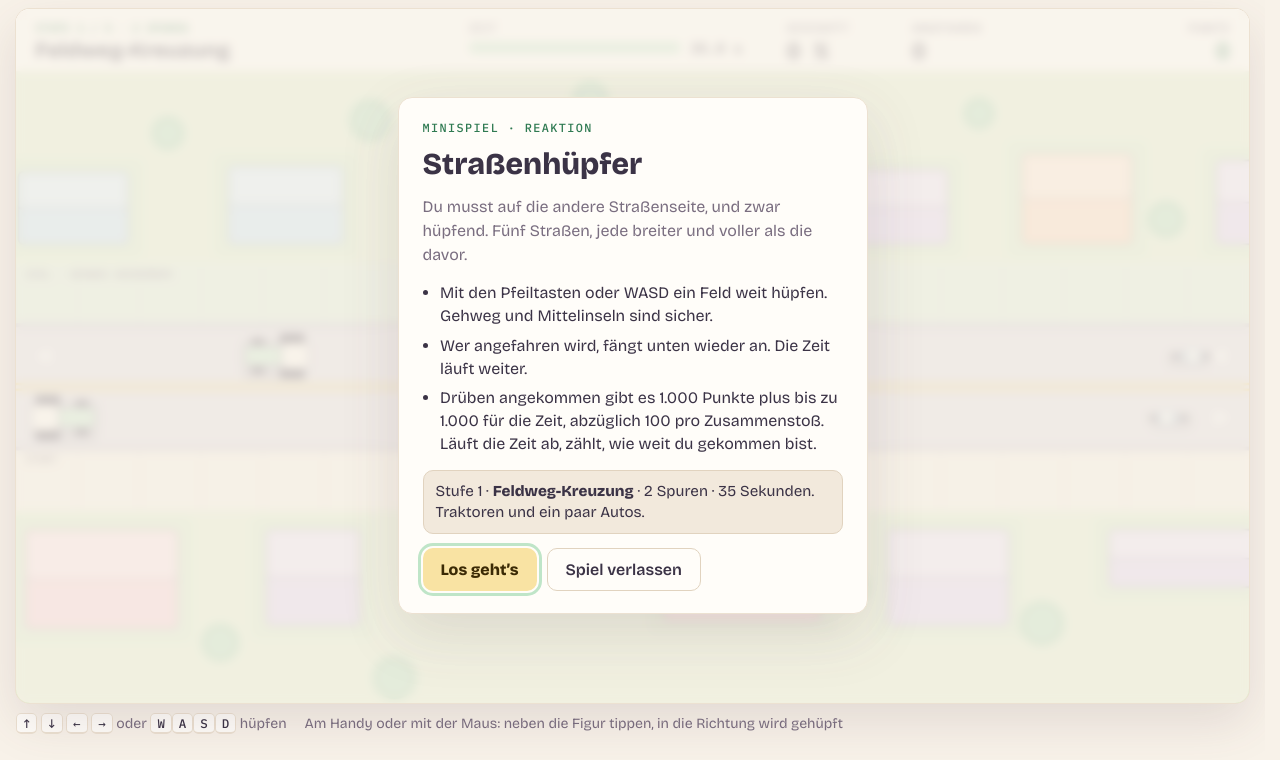
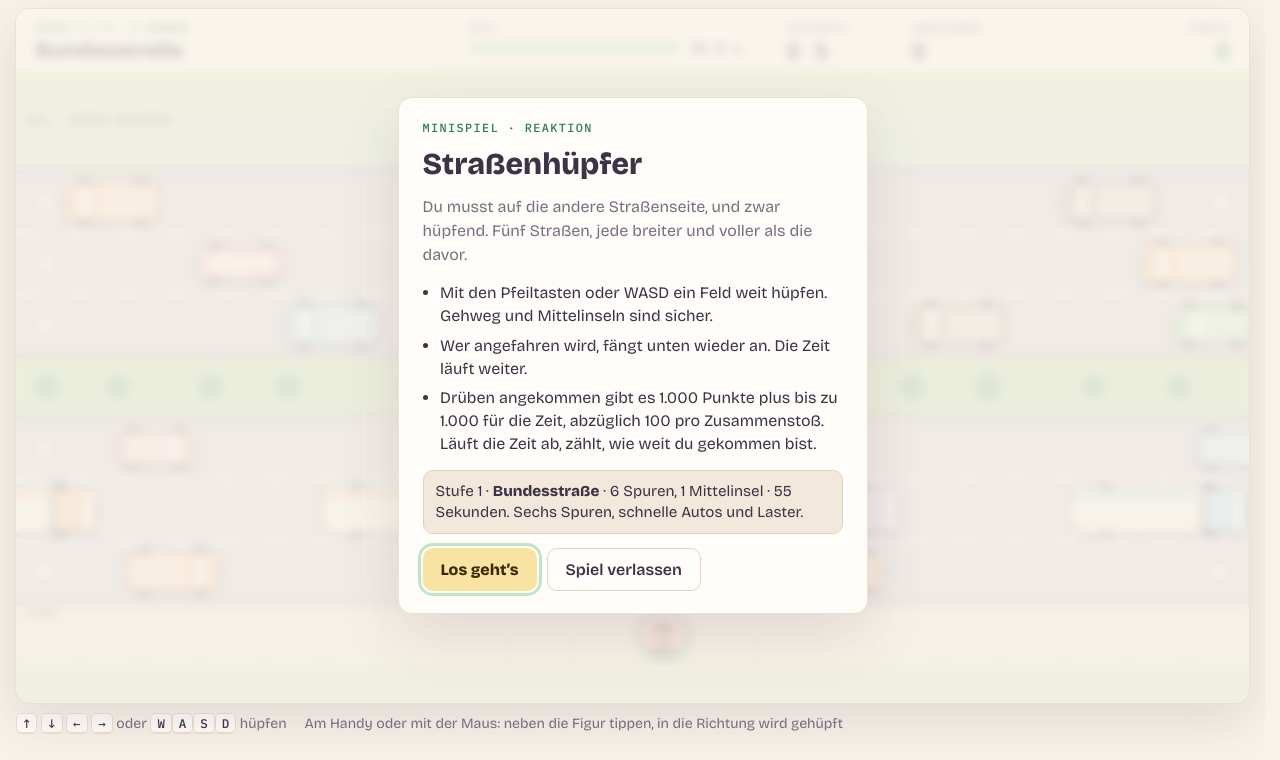
Before and after one commit to tjzimmermann86/Garage-Games, a plain HTML site: page huepfer/index.html in a window 1280 px wide. Shown: the part 74-834 px from the top of the page. Drawn offline with nearby package versions, Linux system fonts and the light colour scheme; animation ran at ten frames a second.

Commit message:
Straßenhüpfer: deutlich schwerer
Alte Stufen 3 bis 5 werden zu 1 bis 3, neu dazu Stufe 4 (10 Spuren, eine
Insel, schneller und dichter) und Stufe 5 (12 Spuren, Vollgas, eine
Variante ganz ohne Insel). Mindestabstand zwischen Fahrzeugen enger.

Co-Authored-By: Claude Opus 5.5 <noreply@anthropic.com>
Claude-Session: https://claude.ai/code/session_01HSEQNNudQDQqNC14XvhRnx

```diff
--- a/huepfer/index.html
+++ b/huepfer/index.html
@@ -61,12 +61,6 @@ const SLOW_MAX=95;
    n = Fahrspuren, med = Mittelstreifen nach so vielen Spuren (von unten gezählt),
    sp = Tempo in px/s, gap = Abstand zwischen Fahrzeugen, mix = was fährt */
 const LEVELS=[
-  [{name:'Dorfstraße',     text:'Zwei Spuren, gemütlicher Verkehr.',n:2,med:[],sp:[70,105],gap:[260,430],mix:['pkw','pkw','fahrrad','traktor'],time:35},
-   {name:'Feldweg-Kreuzung',text:'Traktoren und ein paar Autos.',n:2,med:[],sp:[65,100],gap:[240,400],mix:['traktor','traktor','pkw','simson'],time:35},
-   {name:'Spielstraße',    text:'Langsame Autos, Fahrräder und Mopeds.',n:2,med:[],sp:[55,90],gap:[220,380],mix:['pkw','fahrrad','fahrrad','simson'],time:35}],
-  [{name:'Ortsdurchfahrt', text:'Vier Spuren, dazu der Linienbus.',n:4,med:[],sp:[90,140],gap:[200,360],mix:['pkw','transporter','bus','simson'],time:45},
-   {name:'Am Marktplatz',  text:'Vier Spuren mit Mittelinsel zum Verschnaufen.',n:4,med:[2],sp:[85,135],gap:[180,330],mix:['pkw','pkw','transporter','fahrrad','bus'],time:45},
-   {name:'Schulweg',       text:'Vier Spuren, Schulbusse und Radfahrer.',n:4,med:[2],sp:[90,140],gap:[185,340],mix:['pkw','bus','fahrrad','simson'],time:45}],
   [{name:'Landstraße',     text:'Sechs Spuren, LKW und Traktoren.',n:6,med:[3],sp:[120,190],gap:[180,320],mix:['pkw','transporter','lkw','traktor'],time:55},
    {name:'Bundesstraße',   text:'Sechs Spuren, schnelle Autos und Laster.',n:6,med:[3],sp:[130,200],gap:[170,300],mix:['pkw','lkw','transporter','sport'],time:55},
    {name:'Erntezeit',      text:'Sechs Spuren voller Traktoren und Laster.',n:6,med:[3],sp:[100,190],gap:[170,300],mix:['traktor','pkw','lkw','traktor'],time:55}],
@@ -76,6 +70,12 @@ const LEVELS=[
   [{name:'Autobahnauffahrt',text:'Zehn Spuren mit zwei Inseln, schnell und dicht.',n:10,med:[3,7],sp:[180,300],gap:[150,270],mix:['pkw','sport','lkw','transporter'],time:90},
    {name:'Großstadt',      text:'Zehn Spuren, Busse, Lieferwagen, Radfahrer.',n:10,med:[3,7],sp:[150,260],gap:[130,240],mix:['pkw','bus','transporter','simson','fahrrad'],time:90},
    {name:'Nachtverkehr',   text:'Zehn Spuren bei Nacht, nur Scheinwerfer und Laternen.',n:10,med:[3,7],sp:[160,270],gap:[140,250],mix:['pkw','lkw','sport','transporter'],time:90,night:true}],
+  [{name:'Autobahn',        text:'Zehn Spuren, nur noch eine Insel, sehr schnell.',n:10,med:[5],sp:[210,330],gap:[135,235],mix:['pkw','sport','lkw','transporter'],time:100},
+   {name:'Berufsverkehr',   text:'Zehn Spuren Stoßstange an Stoßstange, eine Insel.',n:10,med:[5],sp:[170,270],gap:[128,210],mix:['pkw','pkw','bus','transporter','lkw'],time:100},
+   {name:'Nachtbaustelle',  text:'Zehn Spuren bei Nacht, Laster ohne Ende, eine Insel.',n:10,med:[5],sp:[190,310],gap:[130,225],mix:['lkw','lkw','pkw','transporter','sport'],time:100,night:true}],
+  [{name:'Autobahnkreuz',   text:'Zwölf Spuren, eine Insel, Vollgas.',n:12,med:[6],sp:[240,370],gap:[125,215],mix:['pkw','sport','lkw','transporter'],time:120},
+   {name:'Stadtautobahn',   text:'Zwölf Spuren ohne Insel. Nirgends ist es sicher.',n:12,med:[],sp:[220,340],gap:[135,230],mix:['pkw','bus','transporter','sport','lkw'],time:120},
+   {name:'Nachtrennen',     text:'Zwölf Spuren bei Nacht, Sportwagen rasen durch.',n:12,med:[6],sp:[230,350],gap:[135,225],mix:['sport','sport','pkw','transporter'],time:120,night:true}],
 ];
 
 /* ---------- Aufbau einer Straße ---------- */
@@ -89,7 +89,7 @@ function build(def,R){
     const prim=R.pick(def.mix),slow=!VEH[prim].fast,dir=up?-1:1;
     let sp=R.range(def.sp[0],def.sp[1]);if(slow)sp=Math.min(sp,SLOW_MAX)*R.range(.75,1);
     const same=def.mix.filter(k=>!!VEH[k].fast===!slow),LL=W+640,cars=[];
-    const gmin=Math.max(def.gap[0],CW*2.4),gmax=Math.max(def.gap[1],gmin+40);
+    const gmin=Math.max(def.gap[0],CW*1.9),gmax=Math.max(def.gap[1],gmin+40);
     let x=R.range(0,gmax);
     while(true){const k=R()<.7?prim:R.pick(same.length?same:[prim]),len=VEH[k].len;if(x+len>LL-gmin)break;
       cars.push({k,x:x+len/2,len,col:R.pick(VEH[k].cols)});x+=len+R.range(gmin,gmax);}
```
Also changed, not shown: 1 other file.
